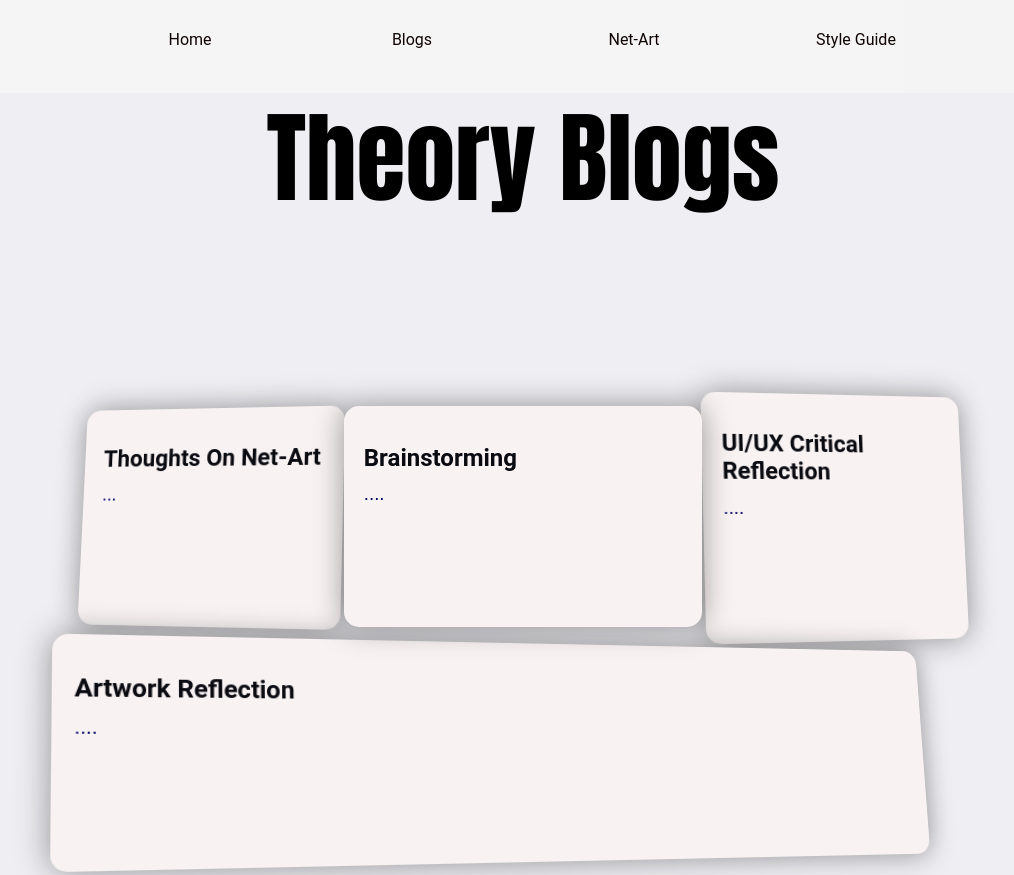
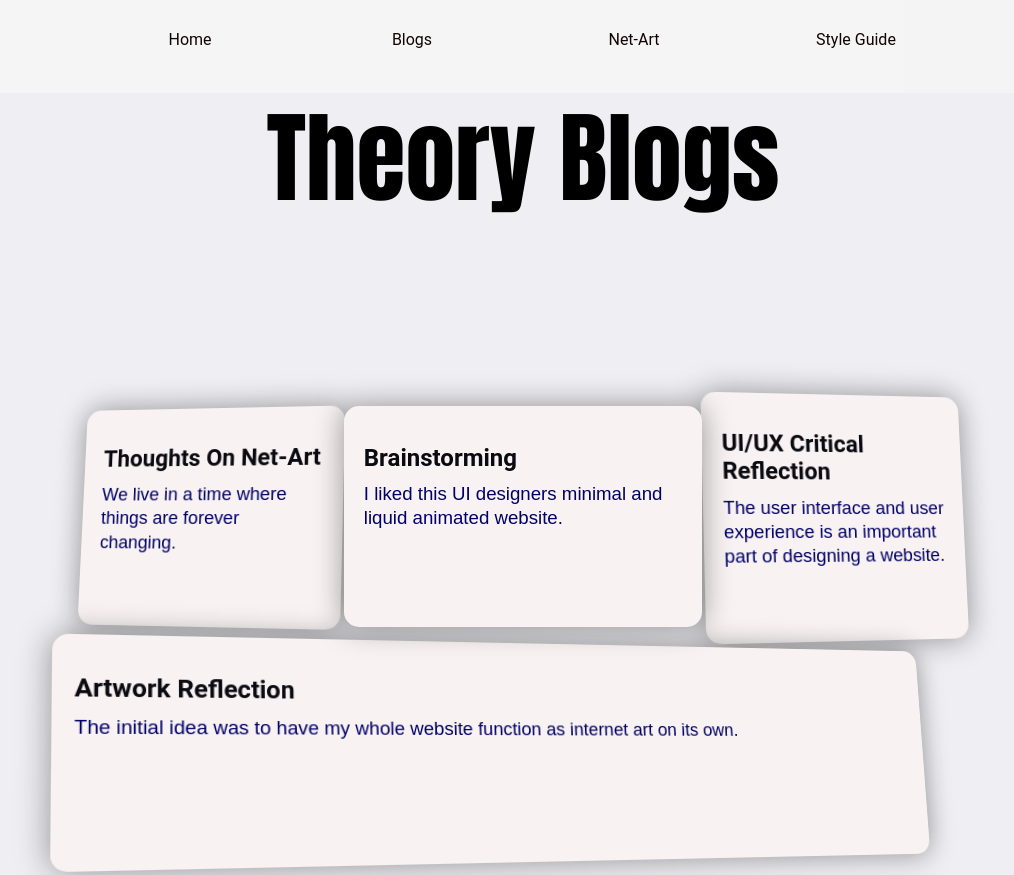
Before and after one commit to sibusisiwe0405/Web-Art-Website, a plain HTML site: page Blogs/blogss.html in a window 1280 px wide. Shown: the top 875 px of the page, without its empty margins (117-1131 px from the left). Drawn offline with Linux system fonts and the light colour scheme; a web font is replaced by a local one.

Commit message:
blog changes
text changes on the cards

```diff
--- a/Blogs/blogss.html
+++ b/Blogs/blogss.html
@@ -22,7 +22,7 @@
             </div>
                 <div class='content-cont'>
                   <span class='card-header'><a href="blog1.html">Thoughts on Net-Art</a></span>
-                <span class='card-body'>...</span>
+                <span class='card-body'>We live in a time where things are forever changing.</span>
             </div>
         </div>
 
@@ -33,7 +33,7 @@
             </div>
                 <div class='content-cont'>
                   <span class='card-header'><a href="blog2.html">Brainstorming</a></span>
-                <span class='card-body'>....</span>
+                <span class='card-body'>I liked this UI designers minimal and liquid animated website.</span>
             </div>
         </div>
 
@@ -44,7 +44,7 @@
             </div>
                 <div class='content-cont'>
                   <span class='card-header'><a href="blog3.html" >UI/UX Critical Reflection</a></span>
-                <span class='card-body'>....</span>
+                <span class='card-body'>The user interface and user experience is an important part of designing a website.</span>
             </div>
         </div>
 
@@ -55,7 +55,7 @@
             </div>
                 <div class='content-cont'>
                   <span class='card-header'><a href="blog3.html" >Artwork Reflection</a></span>
-                <span class='card-body'>....</span>
+                <span class='card-body'>The initial idea was to have my whole website function as internet art on its own.</span>
             </div>
         </div>
 
```
Also changed, not shown: Blogs/blog4.html (+1 -1 lines).
